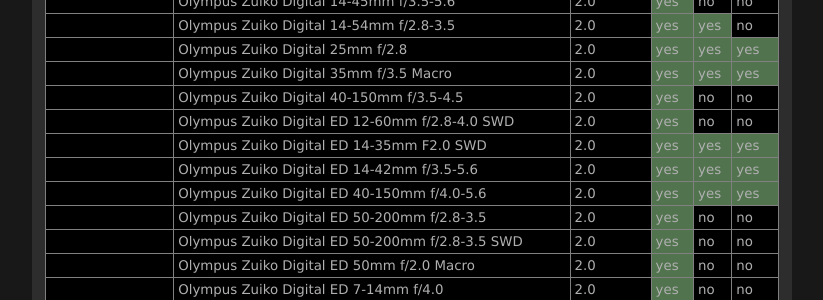
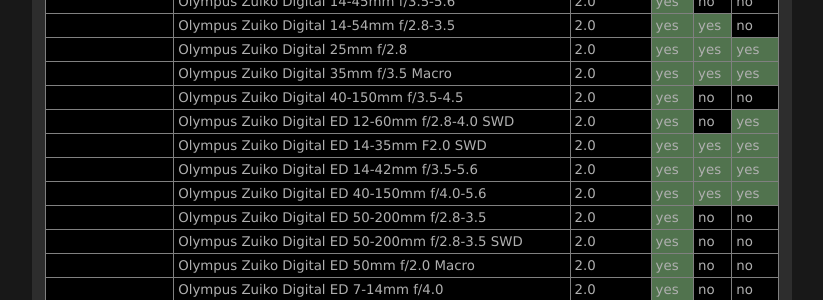
Before and after one commit to lensfun/lensfun.github.io, a Jekyll site: the page built from _posts/lenslist/2999-12-31-Lenslist-master.md, in a window 1280 px wide and 900 px high, scrolled down 17136 px. Shown: the part 146-446 px from the top of the window, without its empty margins (284-1107 px from the left). Built offline with Jekyll 4.4.1, drawn with Linux system fonts in a browser that asks for light colours.

Commit message:
Update master lens list from GitHub Actions

```diff
--- a/_posts/lenslist/2999-12-31-Lenslist-master.md
+++ b/_posts/lenslist/2999-12-31-Lenslist-master.md
@@ -711,7 +711,7 @@ This list was generated on 2024-02-15 from current Lensfun sources. Your Lensfun
 <tr class="lenslist-bg1"><td></td><td>Olympus Zuiko Digital 25mm f/2.8</td><td>2.0</td><td class="lenslist-highlight lenslist-check">yes</td><td class="lenslist-highlight lenslist-check">yes</td><td class="lenslist-highlight lenslist-check">yes</td></tr>
 <tr class="lenslist-bg1"><td></td><td>Olympus Zuiko Digital 35mm f/3.5 Macro</td><td>2.0</td><td class="lenslist-highlight lenslist-check">yes</td><td class="lenslist-highlight lenslist-check">yes</td><td class="lenslist-highlight lenslist-check">yes</td></tr>
 <tr class="lenslist-bg1"><td></td><td>Olympus Zuiko Digital 40-150mm f/3.5-4.5</td><td>2.0</td><td class="lenslist-highlight lenslist-check">yes</td><td class="lenslist-check">no</td><td class="lenslist-check">no</td></tr>
-<tr class="lenslist-bg1"><td></td><td>Olympus Zuiko Digital ED 12-60mm f/2.8-4.0 SWD</td><td>2.0</td><td class="lenslist-highlight lenslist-check">yes</td><td class="lenslist-check">no</td><td class="lenslist-check">no</td></tr>
+<tr class="lenslist-bg1"><td></td><td>Olympus Zuiko Digital ED 12-60mm f/2.8-4.0 SWD</td><td>2.0</td><td class="lenslist-highlight lenslist-check">yes</td><td class="lenslist-check">no</td><td class="lenslist-highlight lenslist-check">yes</td></tr>
 <tr class="lenslist-bg1"><td></td><td>Olympus Zuiko Digital ED 14-35mm F2.0 SWD</td><td>2.0</td><td class="lenslist-highlight lenslist-check">yes</td><td class="lenslist-highlight lenslist-check">yes</td><td class="lenslist-highlight lenslist-check">yes</td></tr>
 <tr class="lenslist-bg1"><td></td><td>Olympus Zuiko Digital ED 14-42mm f/3.5-5.6</td><td>2.0</td><td class="lenslist-highlight lenslist-check">yes</td><td class="lenslist-highlight lenslist-check">yes</td><td class="lenslist-highlight lenslist-check">yes</td></tr>
 <tr class="lenslist-bg1"><td></td><td>Olympus Zuiko Digital ED 40-150mm f/4.0-5.6</td><td>2.0</td><td class="lenslist-highlight lenslist-check">yes</td><td class="lenslist-highlight lenslist-check">yes</td><td class="lenslist-highlight lenslist-check">yes</td></tr>
```
